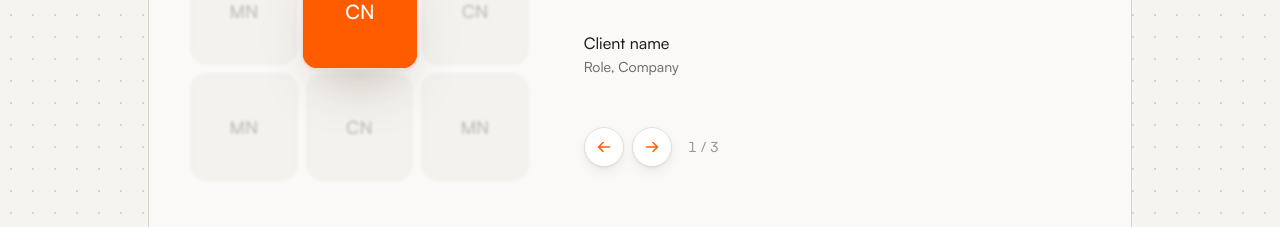
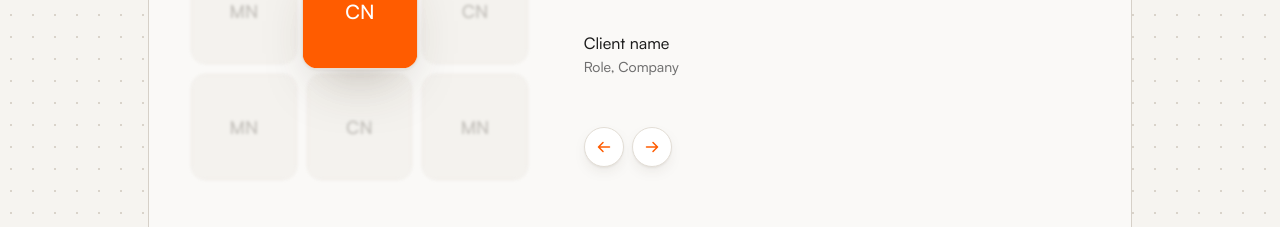
Before and after one commit to imdanielubani/imdanielubani_portfoilo, a Next.js app in the folder apps/web/: page / in a window 1280 px wide. Shown: the part 6640-6867 px from the top of the page. Built offline with nearby package versions, Linux system fonts and the light colour scheme; no server answers; a web font is replaced by a local one.

Commit message:
style(web): remove the slide counter from the testimonial controls

```diff
--- a/apps/web/src/components/testimonials/testimonial-carousel.tsx
+++ b/apps/web/src/components/testimonials/testimonial-carousel.tsx
@@ -128,9 +128,6 @@ export function TestimonialCarousel({ items }: { items: Testimonial[] }) {
             <ArrowButton label="Next testimonial" onClick={() => go(1)}>
               <ArrowRight aria-hidden weight="bold" className="size-4" />
             </ArrowButton>
-            <span className="ml-2 text-sm text-ink-subtle tabular-nums">
-              {index + 1} / {items.length}
-            </span>
           </div>
         ) : null}
       </div>
```
